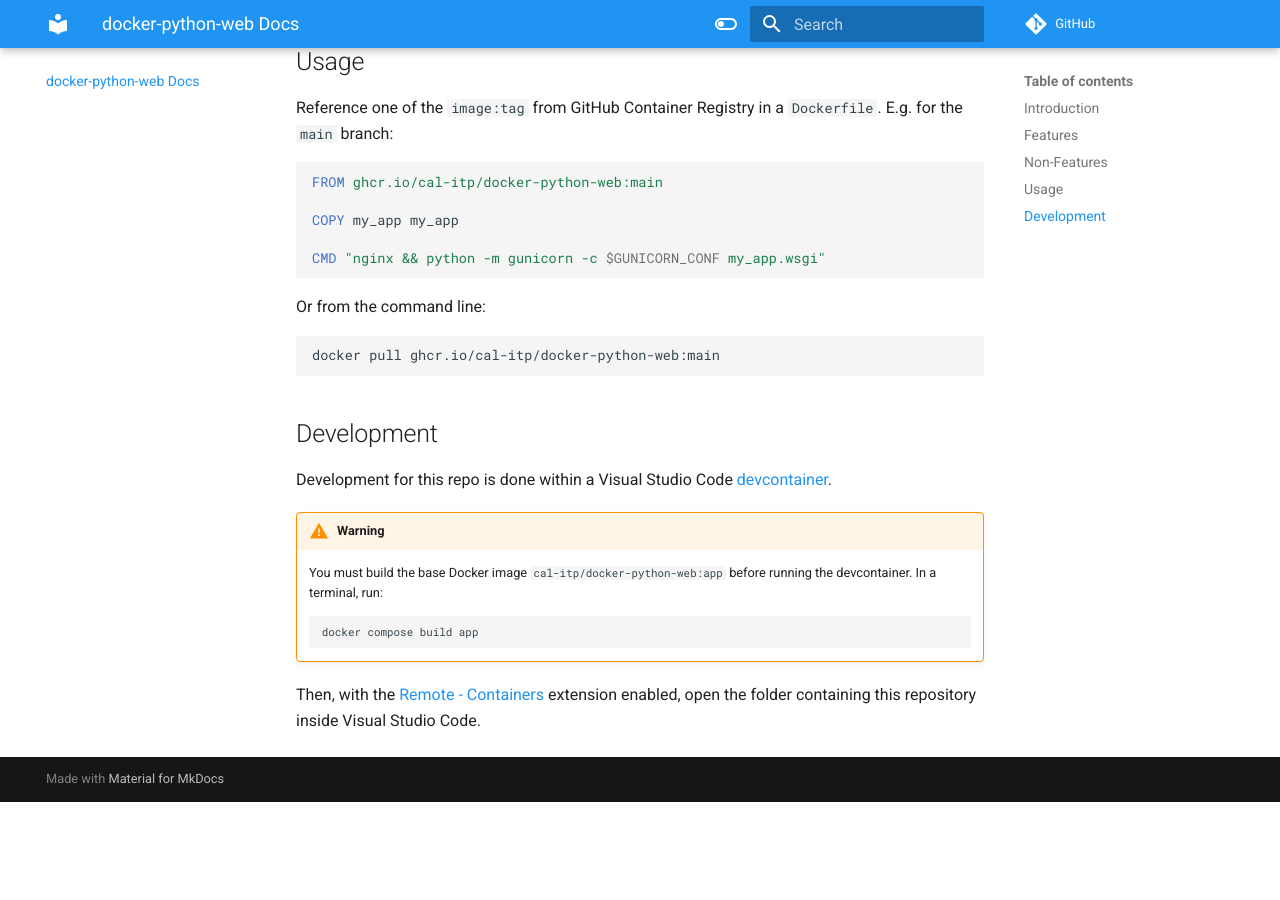
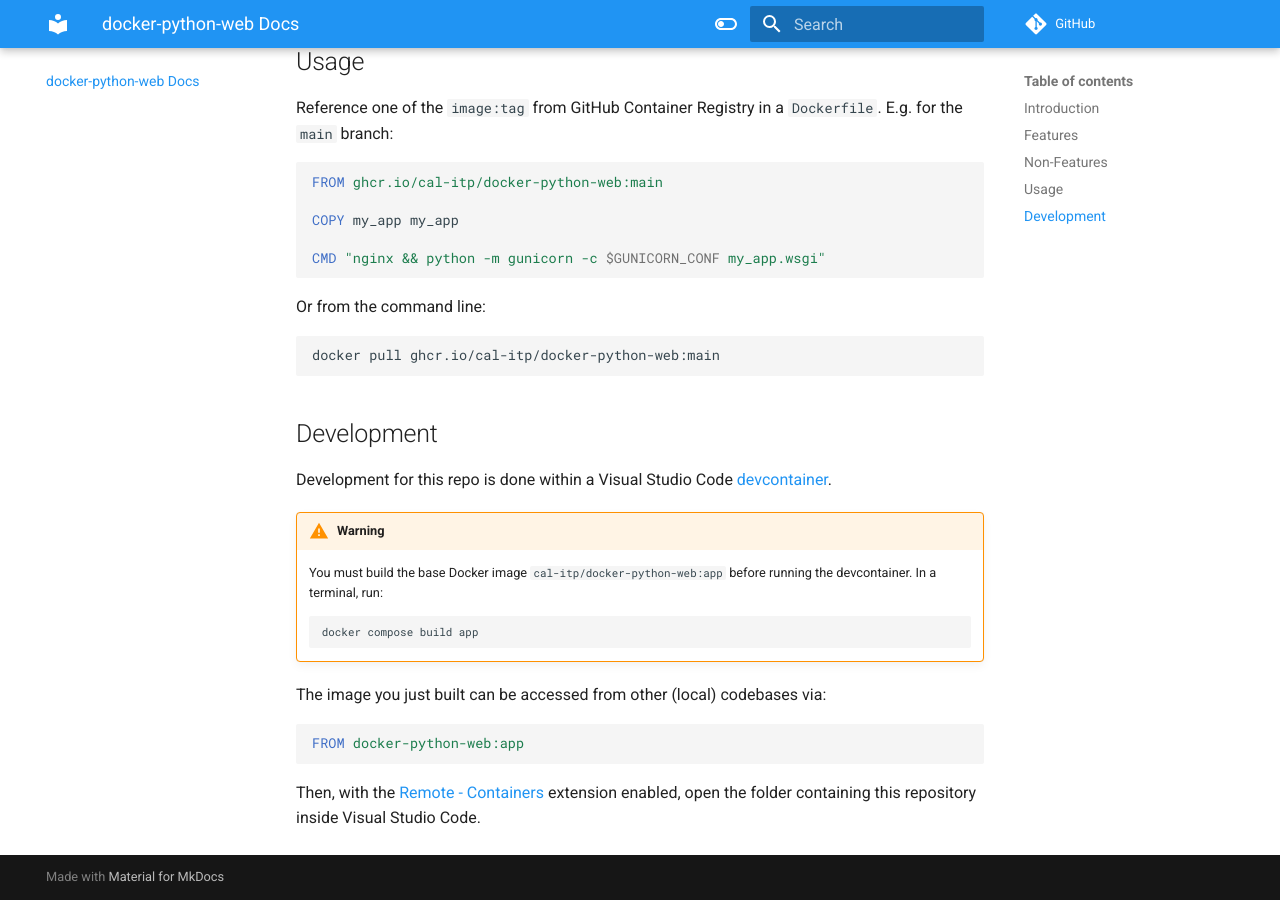
Before and after one commit to cal-itp/docker-python-web, an MkDocs documentation site: the page built from docs/README.md, in a window 1280 px wide and 900 px high, scrolled down 903 px. Built offline with MkDocs 1.6.1 and Material for MkDocs 9.7.7, drawn with Linux system fonts in a browser that asks for light colours; nearby versions of some CDN libraries; comment, search, counter and statistics services are not loaded; before the commit the page ends 1705 px from its top, so only the background shows below that.

Commit message:
docs: add snippet referencing locally built image

````diff
--- a/docs/README.md
+++ b/docs/README.md
@@ -52,4 +52,10 @@ Development for this repo is done within a Visual Studio Code [devcontainer](htt
     docker compose build app
     ```
 
+The image you just built can be accessed from other (local) codebases via:
+
+```dockerfile
+FROM docker-python-web:app
+```
+
 Then, with the [Remote - Containers](https://code.visualstudio.com/docs/remote/containers) extension enabled, open the folder containing this repository inside Visual Studio Code.
````
Also changed, not shown: README.md (+6 -0 lines).
